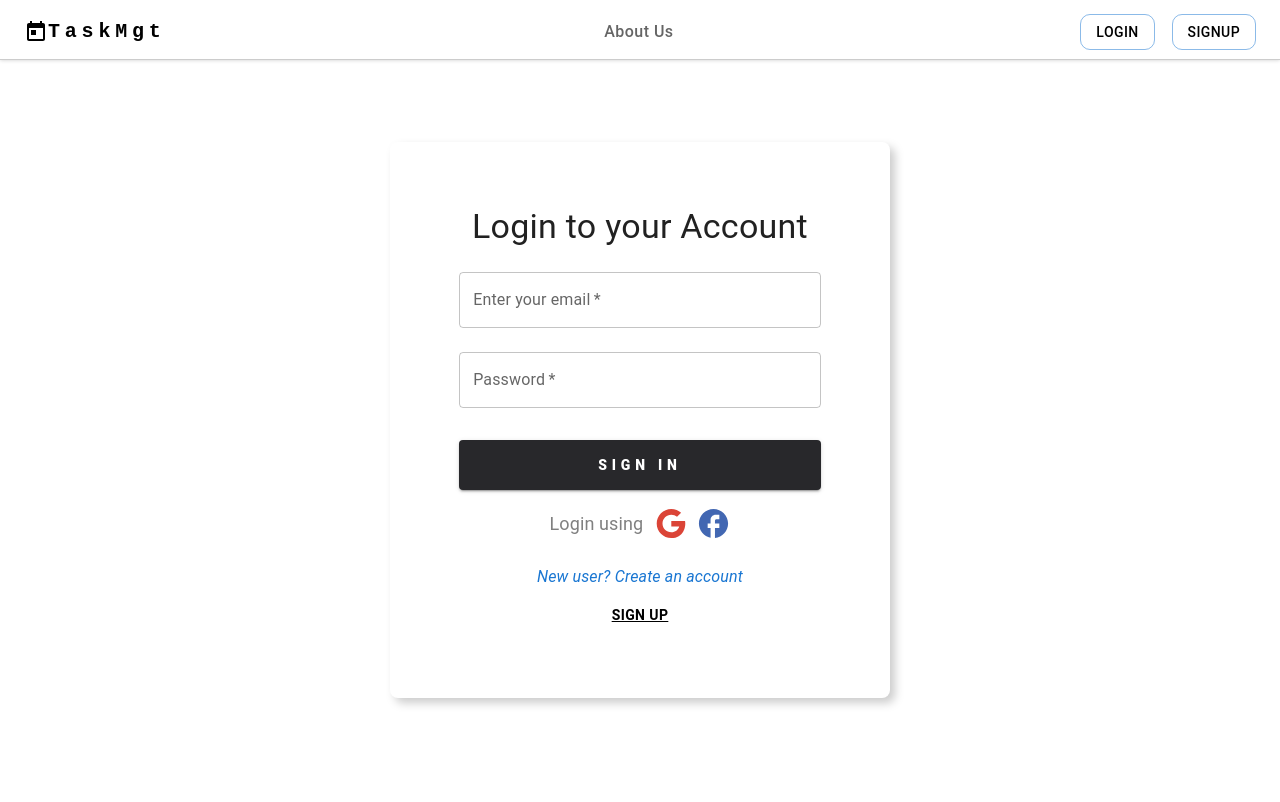
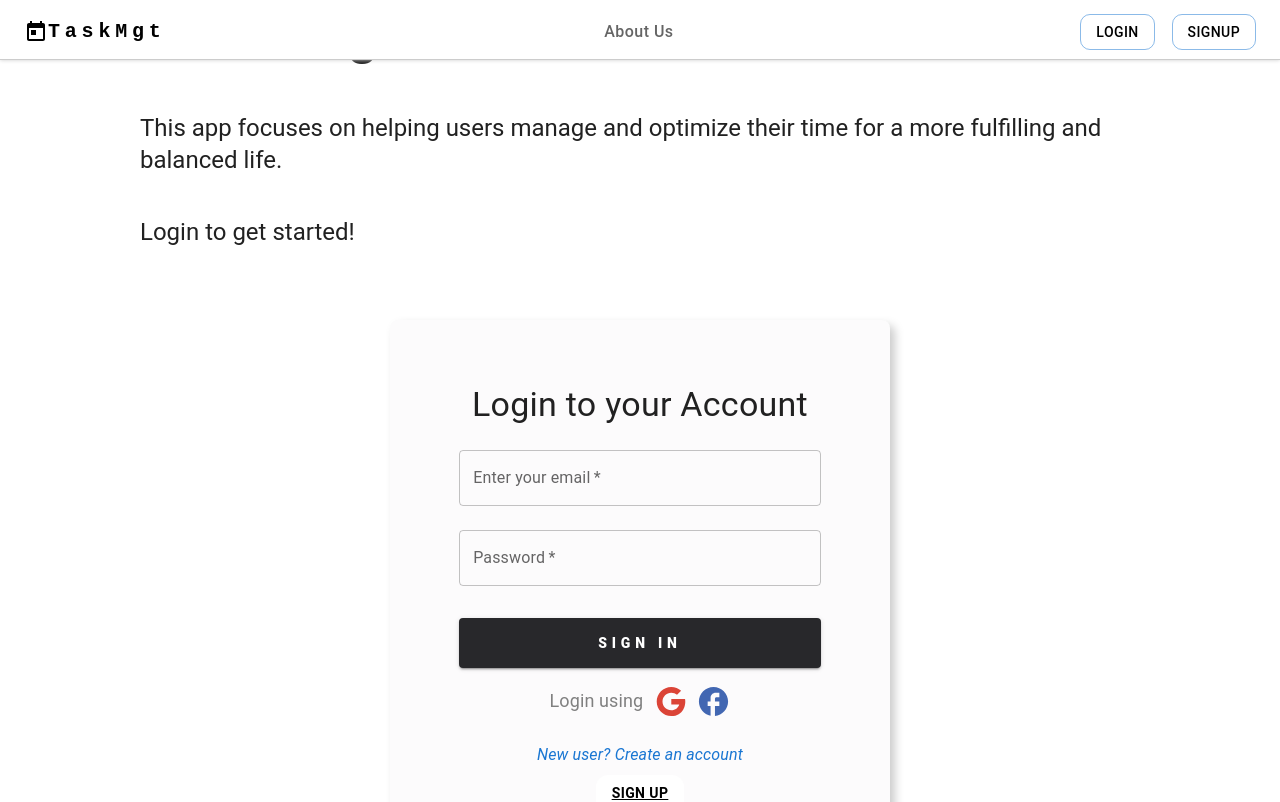
Before and after one commit to mohaelmi/TaskMgt, a React (Create React App) app in the folder frontend/: page /login in a window 1280 px wide. Shown: the top 802 px of the page. Built offline with nearby package versions, Linux system fonts and the light colour scheme; no server answers.

Commit message:
Add user information to state and display user name in NavBar

```diff
--- a/frontend/src/App.js
+++ b/frontend/src/App.js
@@ -31,6 +31,7 @@ function App() {
         handleLogin={handleLogin}
         handleLogout={handleLogout}
         isLoggedIn={state.isLoggedIn}
+        user={state.user}
       />
       <div className='bg-slate-100 w-9/12 flex flex-col justify-center items-center pt-32 pb-10 mx-auto gap-16 rounded-md'>
         {/* <NewTask createTask={createTask} /> */}
--- a/frontend/src/components/NavBar.js
+++ b/frontend/src/components/NavBar.js
@@ -1,19 +1,20 @@
-import React, { useState, useEffect } from 'react';
+import TodayIcon from '@mui/icons-material/Today';
+import { AppBar, Button, Tab, Toolbar, Typography } from '@mui/material';
+import React, { useEffect } from 'react';
+import Avatar from '@mui/material/Avatar';
+
 import {
+  Route,
   Link as RouterLink,
-  Route,
   Routes,
   useNavigate,
 } from 'react-router-dom';
-import { AppBar, Toolbar, Typography, Tab, Button } from '@mui/material';
-import TodayIcon from '@mui/icons-material/Today';
-import SignUp from '../pages/Signup';
-import Login from '../pages/Login';
 import AboutUs from '../pages/AboutUs';
 import Analytics from '../pages/Analytics';
-import TaskList from './TaskList';
+import Login from '../pages/Login';
+import SignUp from '../pages/Signup';
 
-const NavBar = ({ openModal, isLoggedIn, handleLogin, handleLogout }) => {
+const NavBar = ({ openModal, user, isLoggedIn, handleLogin, handleLogout }) => {
   useEffect(() => {
     window.location.pathname === '/' && window.location.replace('/login');
   }, []);
@@ -56,7 +57,7 @@ const NavBar = ({ openModal, isLoggedIn, handleLogin, handleLogout }) => {
             }}
           >
             <RouterLink
-              to='/my_task'
+              // to='/my_task'
               style={{ textDecoration: 'none', color: 'inherit' }}
             >
               TaskMgt
@@ -139,6 +140,27 @@ const NavBar = ({ openModal, isLoggedIn, handleLogin, handleLogout }) => {
                 Add Task
               </Button>
 
+              <Typography
+                style={{ marginLeft: '20%' }}
+                sx={{
+                  color: '#43270F',
+                  fontWeight: 'bold',
+                  textTransform: 'none',
+                  marginTop: '4px',
+                  fontSize: '1rem',
+                }}
+              >
+                Welcome: {user.username}
+              </Typography>
+              <Avatar
+                variant='solid'
+                sx={{
+                  width: '32px',
+                  height: '32px',
+                  marginLeft: '10px',
+                }}
+              />
+
               <Button
                 sx={{
                   marginLeft: 'auto',
--- a/frontend/src/hooks/useApplicationData.js
+++ b/frontend/src/hooks/useApplicationData.js
@@ -36,6 +36,7 @@ const reducer = (state, action) => {
     case ACTIONS.LOGIN:
       return {
         ...state,
+        user: action.payload,
         isLoggedIn: true,
       };
     case ACTIONS.LOGOUT:
@@ -103,6 +104,7 @@ export const useApplicationData = () => {
     showModal: false,
     showCreateModal: false,
     isLoggedIn: false,
+    user: {},
   };
   const [state, dispatch] = useReducer(reducer, initialState);
 
@@ -172,13 +174,12 @@ export const useApplicationData = () => {
   const handleLogin = async (enteredValues) => {
     console.log(enteredValues);
     try {
-      const response = await axios.post(
-        'http://localhost:8080/login',
-        enteredValues
-      );
-      console.log(response.data);
+      const {
+        data: { user },
+      } = await axios.post('http://localhost:8080/login', enteredValues);
 
-      dispatch({ type: ACTIONS.LOGIN });
+      localStorage.setItem('user', user);
+      dispatch({ type: ACTIONS.LOGIN, payload: user });
     } catch (error) {
       console.error('Login failed:', error.response.data);
       throw error;
--- a/frontend/src/pages/Login.js
+++ b/frontend/src/pages/Login.js
@@ -1,9 +1,8 @@
-import React, { useRef, useState, useEffect } from 'react';
-import { Box, TextField, Typography, Button, CssBaseline } from '@mui/material';
-import { useNavigate } from 'react-router-dom';
 import FacebookRoundedIcon from '@mui/icons-material/FacebookRounded';
 import GoogleIcon from '@mui/icons-material/Google';
-import axios from 'axios';
+import { Box, Button, CssBaseline, TextField, Typography } from '@mui/material';
+import React, { useEffect, useRef, useState } from 'react';
+import { useNavigate } from 'react-router-dom';
 
 const Login = (props) => {
   const navigate = useNavigate();
@@ -48,8 +47,45 @@ const Login = (props) => {
   };
 
   return (
-    <div style={{ paddingTop: '8%', paddingBottom: '5%' }}>
+    <div
+      style={{
+        // paddingTop: '8%',
+        minHeight: '100vh',
+        display: 'grid',
+        placeItems: 'center',
+      }}
+    >
       <CssBaseline />
+      <Box
+        display='grid'
+        gridTemplateColumns={['1fr', '1fr', '1fr', '1fr', '1fr 1fr']}
+        gap={4}
+        maxWidth={1000}
+        // alignItems={'center'}
+        justifyContent={'center'}
+      >
+        <section>
+          <Typography
+            variant='h2'
+            mb={5}
+            sx={{
+              mr: 2,
+              display: { xs: 'none', md: 'flex' },
+              fontFamily: 'monospace',
+              letterSpacing: '.3rem',
+              textDecoration: 'none',
+            }}
+          >
+            TaskMgt
+          </Typography>
+          <Typography variant='h5' marginBottom={5}>
+            This app focuses on helping users manage and optimize their time for
+            a more fulfilling and balanced life.
+          </Typography>
+          <Typography variant='h5'>Login to get started!</Typography>
+        </section>
+
+        <section>
           {props.isLoggedIn ? (
             <section>
               <h1>You are logged in!</h1>
@@ -60,6 +96,12 @@ const Login = (props) => {
                 ref={errRef}
                 className={errMsg ? 'errmsg' : 'offscreen'}
                 aria-live='assertive'
+                style={{
+                  color: 'red',
+                  margin: '10px 0',
+                  fontSize: '1.5rem',
+                  textAlign: 'center',
+                }}
               >
                 {errMsg}
               </p>
@@ -76,7 +118,10 @@ const Login = (props) => {
                   padding={3}
                   borderRadius={2}
                   boxShadow={'5px 5px 10px #ccc'}
-              sx={{ ':hover': { boxShadow: '10px 10px 20px #ccc' } }}
+                  sx={{
+                    backgroundColor: '#fcfbfc',
+                    ':hover': { boxShadow: '10px 10px 20px #ccc' },
+                  }}
                 >
                   <Typography
                     marginBottom={1}
@@ -108,7 +153,9 @@ const Login = (props) => {
                     label='Password'
                     variant='outlined'
                     required
-                onChange={(e) => handleInputChange('password', e.target.value)}
+                    onChange={(e) =>
+                      handleInputChange('password', e.target.value)
+                    }
                     value={enteredValues.password}
                     sx={{
                       width: '80%',
@@ -189,6 +236,8 @@ const Login = (props) => {
               </form>
             </section>
           )}
+        </section>
+      </Box>
     </div>
   );
 };
```
Lines whose indentation alone changed are shown as unchanged.
